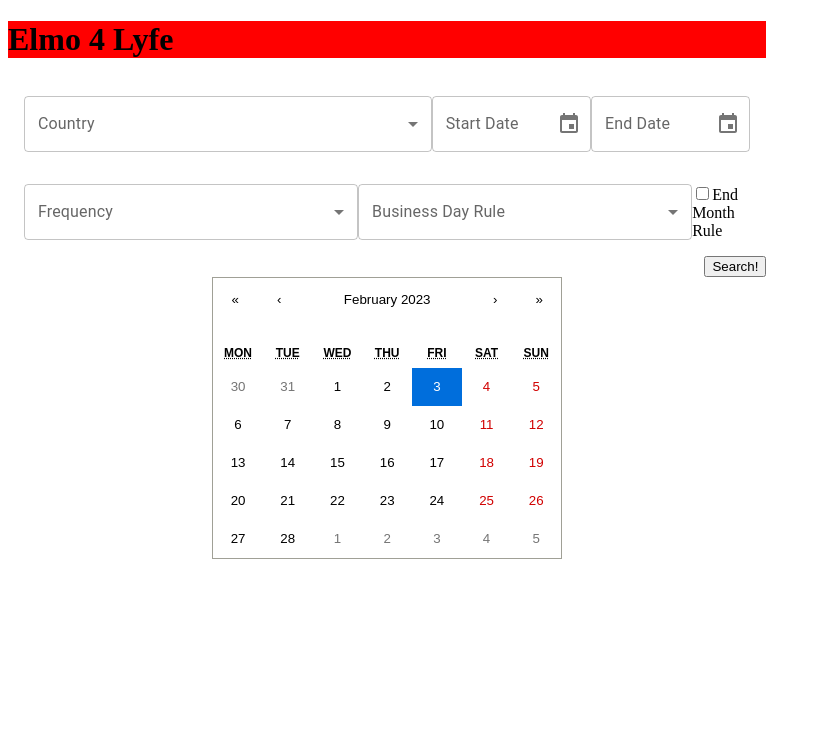
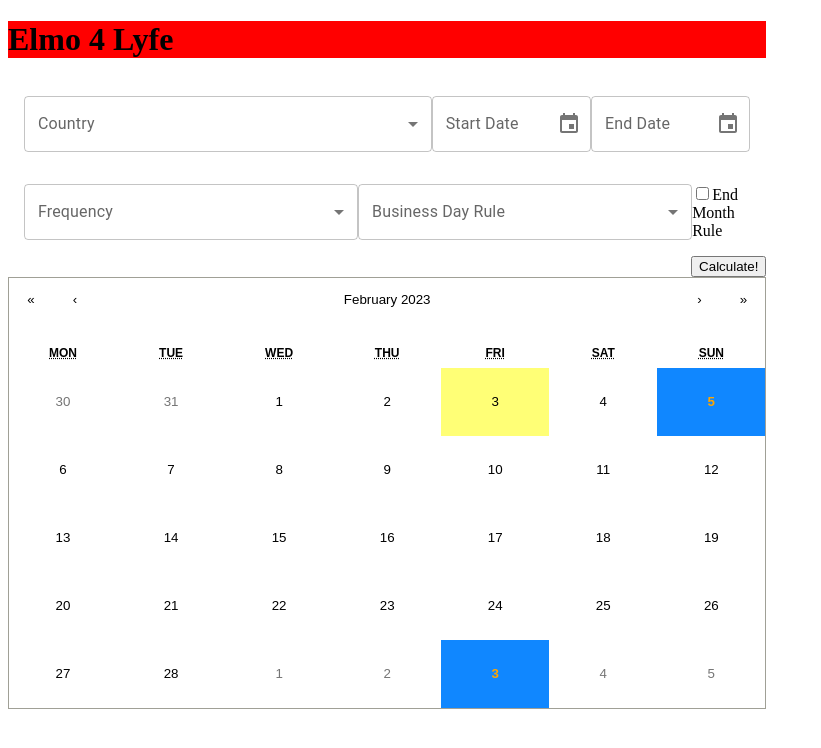
Before and after one commit to victorphams/PaymentScheduler, a Next.js app in the folder frontend/: page / in a window 1280 px wide. Shown: the top 748 px of the page, without its empty margins (0-821 px from the left). Built offline with nearby package versions, Linux system fonts and the light colour scheme.

Commit message:
Fix calendar

```diff
--- a/frontend/components/CalendarOutput.js
+++ b/frontend/components/CalendarOutput.js
@@ -2,14 +2,15 @@ import React, { useState } from "react";
 import Calendar from "react-calendar";
 import { Box } from "@mui/material";
 
-import "react-calendar/dist/Calendar.css";
-
 const CalendarOutput = () => {
   const [selectedDate, setSelectedDate] = useState(null);
   const [events, setEvents] = useState([
-    { date: new Date("2023-03-03"), title: "Event 1" },
-    { date: new Date("2023-02-05"), title: "Event 2" },
-    { date: new Date("2023-03-13"), title: "Event 3" },
+    { date: new Date("2023/03/03"), title: "Event 1" },
+    { date: new Date("2023/02/05"), title: "Event 2" },
+    { date: new Date("2023/03/17"), title: "Event 3" },
+    { date: new Date("2023/04/13"), title: "Event 4" },
+    { date: new Date("2023/03/31"), title: "Event 5" },
+
   ]);
 
   const highlightDates = events.map((event) => event.date);
@@ -19,19 +20,23 @@ const CalendarOutput = () => {
   };
 
   return (
-    <Box sx={{ display: "flex", alignItems:"center", justifyContent:"center"}}>
+    <Box
+      sx={{ display: "flex", alignItems: "center", justifyContent: "center" }}
+    >
       <Calendar
+        className="react-calendar"
         onClickDay={handleDateClick}
         value={selectedDate || new Date()}
         //tileDisabled={({ date }) => !highlightDates.some(highlightDate => highlightDate.getTime() === date.getTime())}
-        tileClassName={({ date }) =>
+        tileClassName={
+          ({ date }) =>
             highlightDates.some(
               (highlightDate) =>
                 highlightDate.getDate() === date.getDate() &&
                 highlightDate.getMonth() === date.getMonth() &&
                 highlightDate.getFullYear() === date.getFullYear()
             )
-            ? "highlight"
+              ? "highlight" // Add a CSS class for highlighted dates
               : null
         }
       />
--- a/frontend/components/UserInterface.js
+++ b/frontend/components/UserInterface.js
@@ -52,10 +52,18 @@ export default function UserInterface() {
         country +
         "\n" +
         "Start Date: " +
-        startDate +
+        new Date(startDate).toLocaleDateString("en-US", {
+          month: "2-digit",
+          day: "2-digit",
+          year: "numeric",
+        }) +
         "\n" +
         "End Date: " +
-        endDate +
+        new Date(endDate).toLocaleDateString("en-US", {
+          month: "2-digit",
+          day: "2-digit",
+          year: "numeric",
+        }) +
         "\n" +
         "Frequency: " +
         frequency +
@@ -176,11 +184,13 @@ export default function UserInterface() {
         </Box>
 
         <Box sx={{ marginLeft: "auto" }}>
-          <button onClick={handleClick}>Search!</button>
+          <button onClick={handleClick}>Calculate!</button>
         </Box>
       </Box>
 
-      <CalendarOutput />
+      <Box fullWidth>
+        <CalendarOutput />
+      </Box>
     </Box>
   );
 }
--- a/frontend/styles.css
+++ b/frontend/styles.css
@@ -1,7 +1,115 @@
-.highlight {
-    background-color: blue;
-}
+
 
 h1 {
     background-color: red;
 }
+
+.react-calendar {
+    width: 1200px;
+    max-width: 100%;
+    background: white;
+    border: 1px solid #a0a096;
+    font-family: Arial, Helvetica, sans-serif;
+    line-height: 1.125em;
+  }
+  .react-calendar--doubleView {
+    width: 700px;
+  }
+  .react-calendar--doubleView .react-calendar__viewContainer {
+    display: flex;
+    margin: -0.5em;
+  }
+  .react-calendar--doubleView .react-calendar__viewContainer > * {
+    width: 50%;
+    margin: 0.5em;
+  }
+  .react-calendar,
+  .react-calendar *,
+  .react-calendar *:before,
+  .react-calendar *:after {
+    -moz-box-sizing: border-box;
+    -webkit-box-sizing: border-box;
+    box-sizing: border-box;
+  }
+  .react-calendar button {
+    margin: 0;
+    border: 0;
+    outline: none;
+  }
+  .react-calendar button:enabled:hover {
+    cursor: pointer;
+  }
+  .react-calendar__navigation {
+    display: flex;
+    height: 44px;
+    margin-bottom: 1em;
+  }
+  .react-calendar__navigation button {
+    min-width: 44px;
+    background: none;
+  }
+  .react-calendar__navigation button:disabled {
+    background-color: #f0f0f0;
+  }
+  .react-calendar__navigation button:enabled:hover,
+  .react-calendar__navigation button:enabled:focus {
+    background-color: #e6e6e6;
+  }
+  .react-calendar__month-view__weekdays {
+    text-align: center;
+    text-transform: uppercase;
+    font-weight: bold;
+    font-size: 0.75em;
+  }
+  .react-calendar__month-view__weekdays__weekday {
+    padding: 0.5em;
+  }
+  .react-calendar__month-view__weekNumbers .react-calendar__tile {
+    display: flex;
+    align-items: center;
+    justify-content: center;
+    font-size: 0.75em;
+    font-weight: bold;
+  }
+  .react-calendar__month-view__days__day--weekend {
+    color: black;
+  }
+  .react-calendar__month-view__days__day--neighboringMonth {
+    color: #757575;
+  }
+  .react-calendar__year-view .react-calendar__tile,
+  .react-calendar__decade-view .react-calendar__tile,
+  .react-calendar__century-view .react-calendar__tile {
+    padding: 2em 0.5em;
+  }
+  .react-calendar__tile {
+    max-width: 100%;
+    padding: 10px 6.6667px;
+    background: none;
+    text-align: center;
+    line-height: 48px;
+  }
+  .react-calendar__tile:disabled {
+    background-color: #f0f0f0;
+  }
+
+  .react-calendar__tile--now {
+    background: #ffff76;
+  }
+  .react-calendar__tile--now:enabled:hover,
+  .react-calendar__tile--now:enabled:focus {
+    background: #ffffa9;
+  }
+  .react-calendar__tile--hasActive {
+    background: #76baff;
+  }
+  .react-calendar__tile--hasActive:enabled:hover,
+  .react-calendar__tile--hasActive:enabled:focus {
+    background: #a9d4ff;
+  }
+
+  .highlight {
+    background-color: #1087ff;;
+    color: orange;
+    font-weight: bold;
+}
```
Lines whose indentation alone changed are shown as unchanged.
